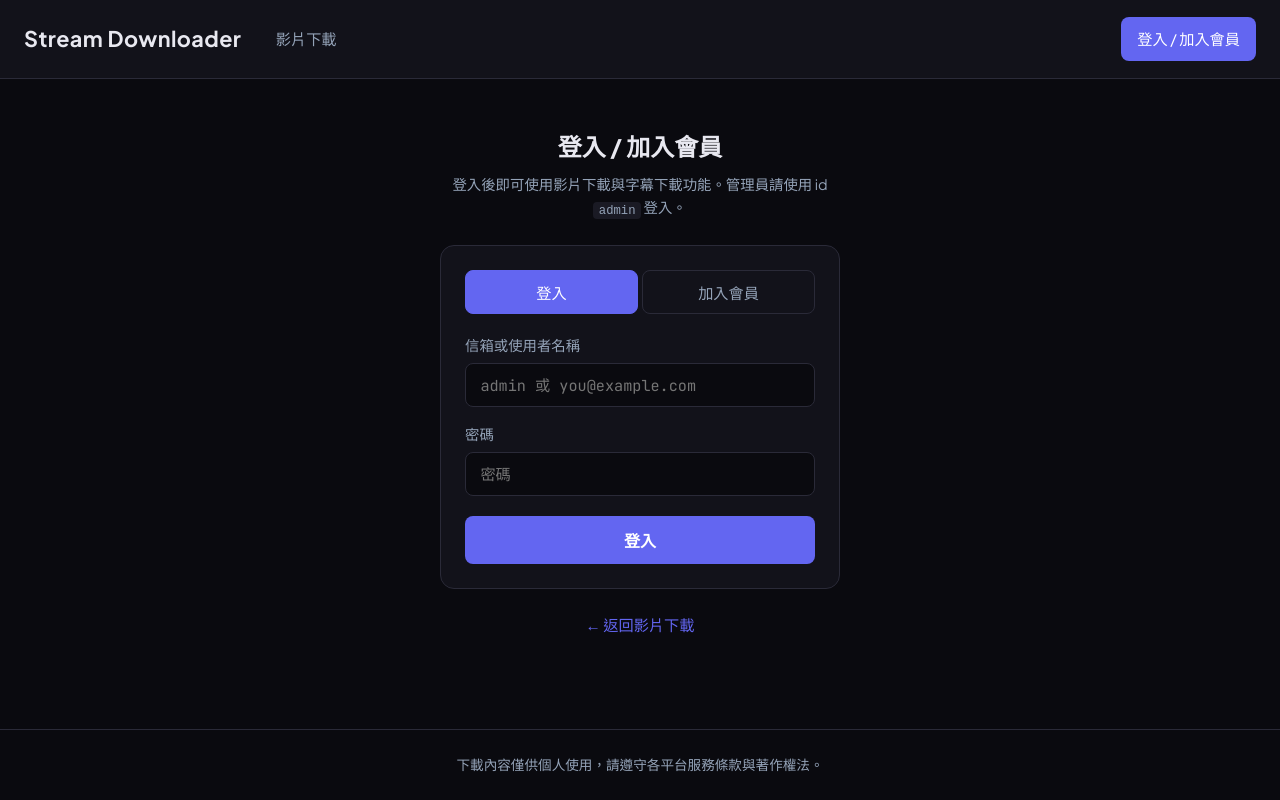
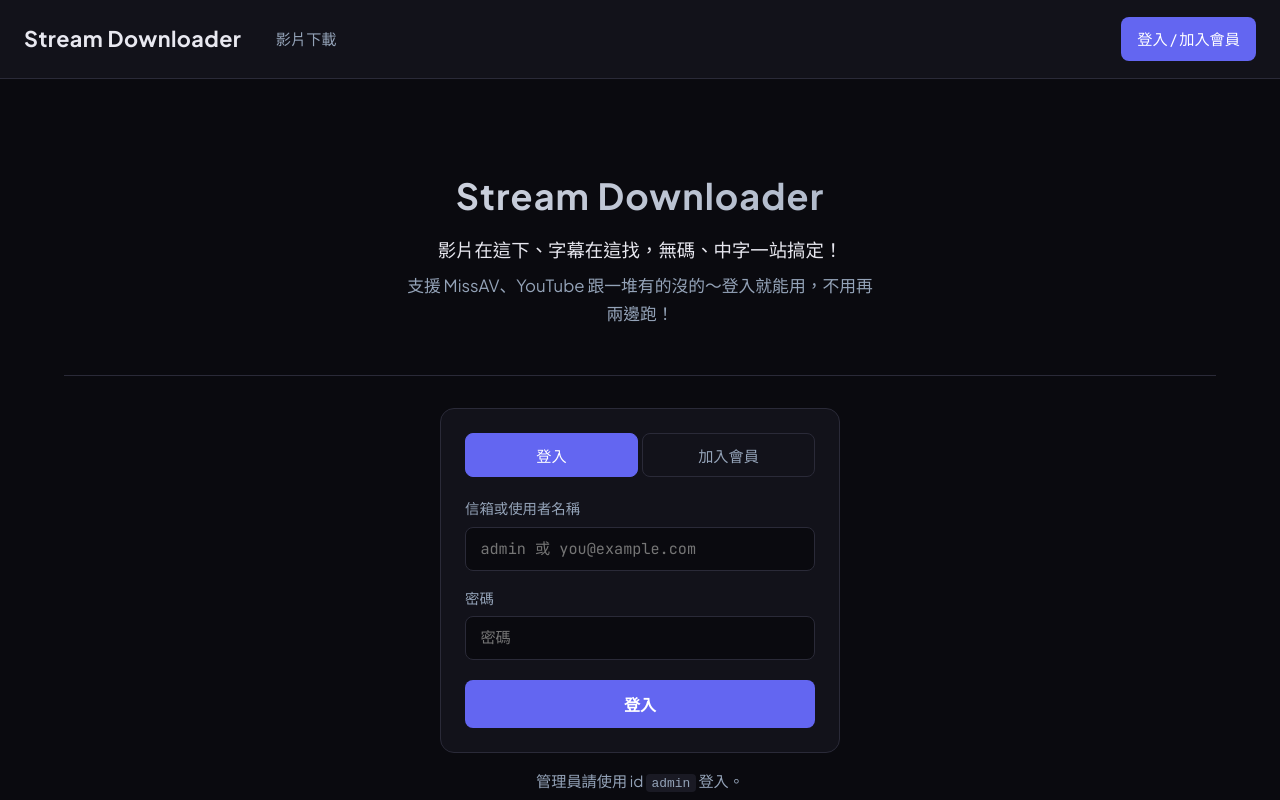
Before and after one commit to iamgjek/StreamDownloader, a React (Vite) app in the folder frontend/: page /login in a window 1280 px wide. Shown: the top 800 px of the page. Built offline with nearby package versions, Linux system fonts and the light colour scheme; no server answers.

Commit message:
UI refactor

```diff
--- a/frontend/src/pages/Login.module.css
+++ b/frontend/src/pages/Login.module.css
@@ -1,27 +1,46 @@
 .page {
   padding: 0.5rem 0;
-  max-width: 400px;
-  margin: 0 auto;
+}
+
+/* Landing 風格：與首頁一致的 hero 區塊 */
+.hero {
+  text-align: center;
+  padding: 2.5rem 0 3rem;
+  border-bottom: 1px solid var(--border);
+  margin-bottom: 2rem;
 }
 
 .title {
-  font-size: 1.5rem;
-  margin: 0 0 0.5rem;
-  text-align: center;
+  font-size: 2.25rem;
+  font-weight: 700;
+  letter-spacing: 0.03em;
+  margin: 0 0 0.75rem;
+  background: linear-gradient(135deg, var(--text) 0%, var(--text-muted) 100%);
+  -webkit-background-clip: text;
+  -webkit-text-fill-color: transparent;
+  background-clip: text;
 }
 
-.hint {
-  color: var(--text-muted);
-  font-size: 0.9rem;
-  margin: 0 0 1.5rem;
-  text-align: center;
+.tagline {
+  color: var(--text);
+  font-size: 1.15rem;
+  font-weight: 500;
+  max-width: 520px;
+  margin: 0 auto 0.5rem;
+  line-height: 1.5;
 }
 
-.hint code {
-  background: var(--bg-elevated);
-  padding: 0.1rem 0.35rem;
-  border-radius: 4px;
-  font-size: 0.85em;
+.subtitle {
+  color: var(--text-muted);
+  font-size: 1.05rem;
+  max-width: 480px;
+  margin: 0 auto;
+  line-height: 1.65;
+}
+
+.cardWrap {
+  max-width: 400px;
+  margin: 0 auto;
 }
 
 .card {
@@ -119,7 +138,15 @@
 }
 
 .back {
-  margin-top: 1.5rem;
+  margin-top: 1rem;
   text-align: center;
   font-size: 0.95rem;
+  color: var(--text-muted);
 }
+
+.back code {
+  background: var(--bg-elevated);
+  padding: 0.1rem 0.35rem;
+  border-radius: 4px;
+  font-size: 0.85em;
+}
--- a/frontend/src/pages/Login.tsx
+++ b/frontend/src/pages/Login.tsx
@@ -43,11 +43,17 @@ export default function Login() {
 
   return (
     <div className={styles.page}>
-      <h1 className={styles.title}>登入 / 加入會員</h1>
-      <p className={styles.hint}>
-        登入後即可使用影片下載與字幕下載功能。管理員請使用 id <code>admin</code> 登入。
-      </p>
+      <section className={styles.hero} aria-labelledby="login-heading">
+        <h1 id="login-heading" className={styles.title}>Stream Downloader</h1>
+        <p className={styles.tagline}>
+          影片在這下、字幕在這找，無碼、中字一站搞定！
+        </p>
+        <p className={styles.subtitle}>
+          支援 MissAV、YouTube 跟一堆有的沒的～登入就能用，不用再兩邊跑！
+        </p>
+      </section>
 
+      <div className={styles.cardWrap}>
       <div className={styles.card}>
         <div className={styles.tabs}>
           <button
@@ -134,9 +140,13 @@ export default function Login() {
 
         {error && <p className={styles.error} role="alert">{error}</p>}
       </div>
+      </div>
 
       <p className={styles.back}>
-        <Link to="/">← 返回影片下載</Link>
+        管理員請使用 id <code>admin</code> 登入。
+      </p>
+      <p className={styles.back}>
+        <Link to="/">← 返回首頁</Link>
       </p>
     </div>
   )
--- a/frontend/src/pages/Subtitles.module.css
+++ b/frontend/src/pages/Subtitles.module.css
@@ -13,13 +13,13 @@
   margin: 0 0 1.5rem;
 }
 
-/* 本帳號已下載的檔名 */
+/* 本帳號已下載的檔名，與影片下載頁 section 間距一致 */
 .historySection {
+  margin-top: 2rem;
   background: var(--bg-card);
   border: 1px solid var(--border);
   border-radius: var(--radius);
   padding: 1.25rem;
-  margin-bottom: 1.5rem;
 }
 
 .historyTitle {
@@ -140,6 +140,7 @@
   border: 1px solid var(--border);
   border-radius: var(--radius);
   padding: 1.5rem;
+  margin-bottom: 0;
 }
 
 .label {
```
Also changed, not shown: 2 other files (tests, documents, lock files or other folders).
